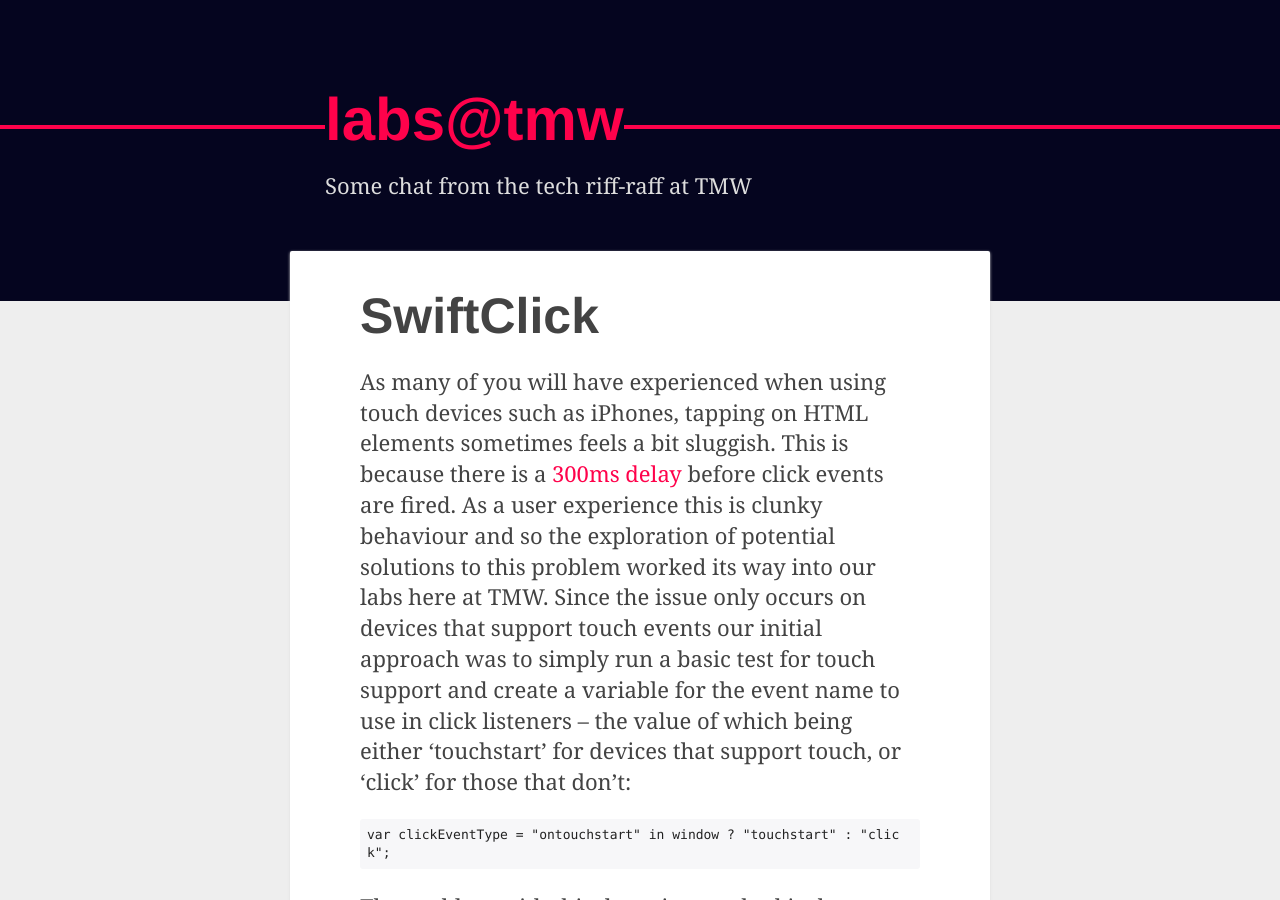
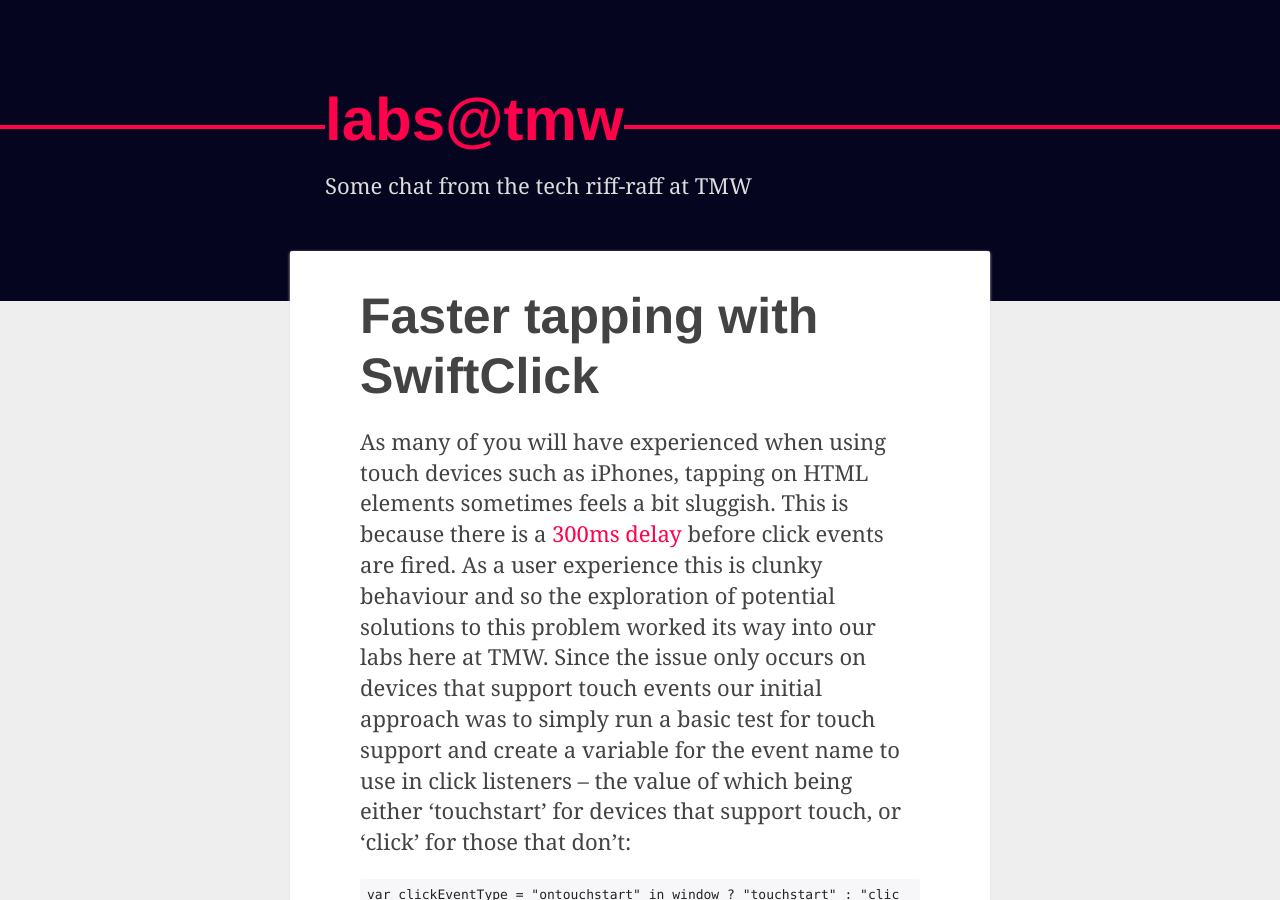
Before and after one commit to tmwagency/labs-blog, a Jekyll site: the page built from _posts/2014-01-10-fast-tapping-with-swiftclick.md, in a window 1280 px wide and 900 px high. Built offline with Jekyll 4.4.1, drawn with Linux system fonts in a browser that asks for light colours; some web fonts are replaced; Markdown is read by kramdown in place of the engine named in the settings; a script that is not in the unit is left out; comment, search, counter and statistics services are not loaded.

Commit message:
building site [[doozy]]

```diff
--- a/_posts/2014-01-10-fast-tapping-with-swiftclick.md
+++ b/_posts/2014-01-10-fast-tapping-with-swiftclick.md
@@ -1,7 +1,7 @@
 ---
 comments: true
 layout: post
-title: SwiftClick
+title: Faster tapping with SwiftClick
 date: 2014-01-10 11:00:00
 categories:
   - "front-end"
```
Also changed, not shown: 5 other files.
